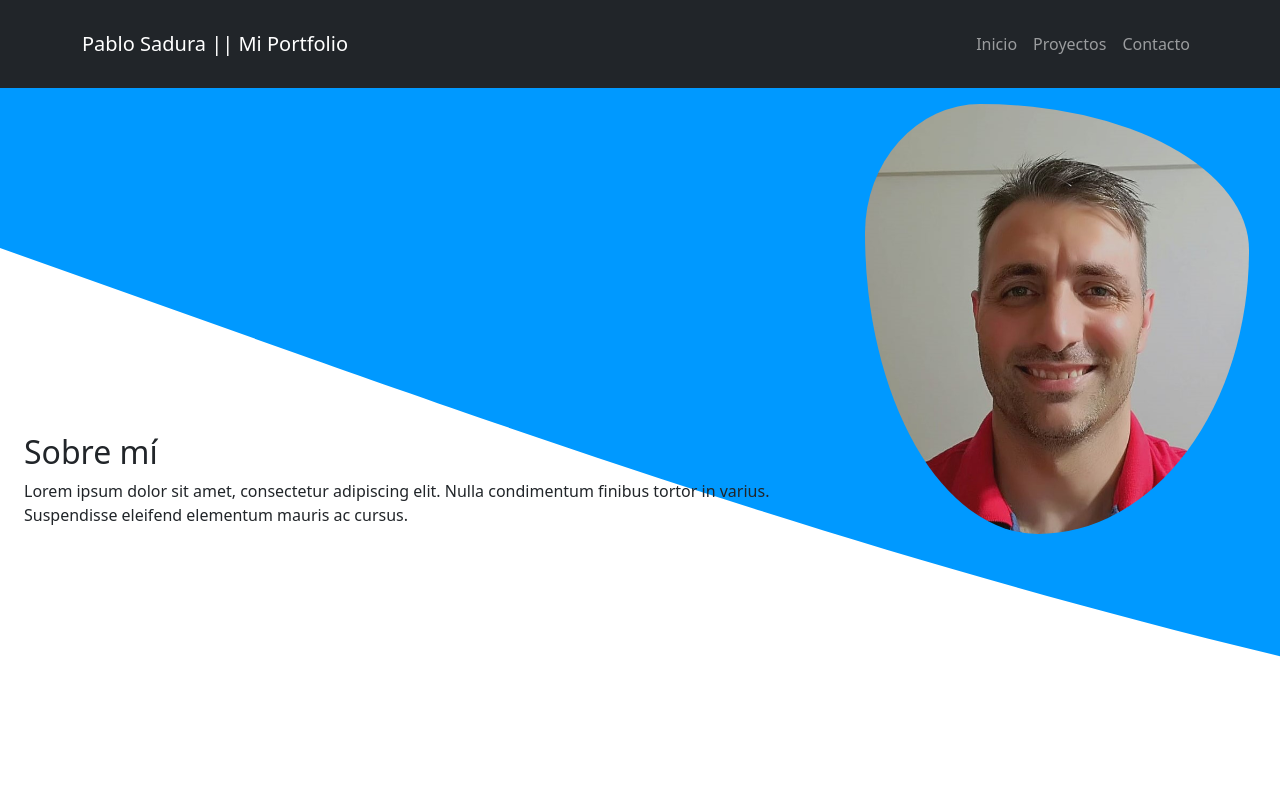
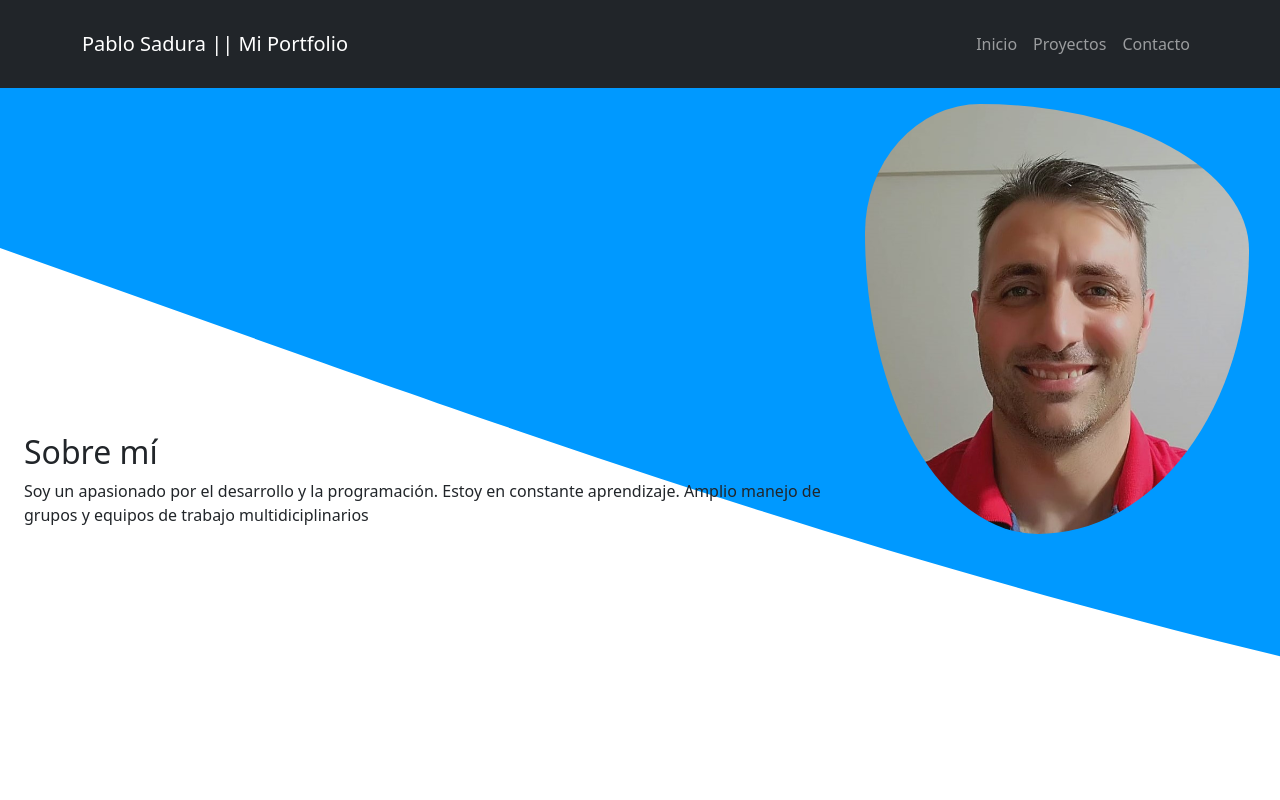
Before and after one commit to PabloSadura/Portfolio, a website: page index.html in a window 1280 px wide. Shown: the top 800 px of the page. Drawn offline with nearby package versions, Linux system fonts and the light colour scheme.

Commit message:
descripcion de mi persona

```diff
--- a/index.html
+++ b/index.html
@@ -53,9 +53,9 @@
           <div>
             <h2>Sobre mí</h2>
             <p>
-              Lorem ipsum dolor sit amet, consectetur adipiscing elit. Nulla
-              condimentum finibus tortor in varius. Suspendisse eleifend
-              elementum mauris ac cursus.
+              Soy un apasionado por el desarrollo y la programación. Estoy en
+              constante aprendizaje. Amplio manejo de grupos y equipos de
+              trabajo multidiciplinarios
             </p>
           </div>
         </div>
```
